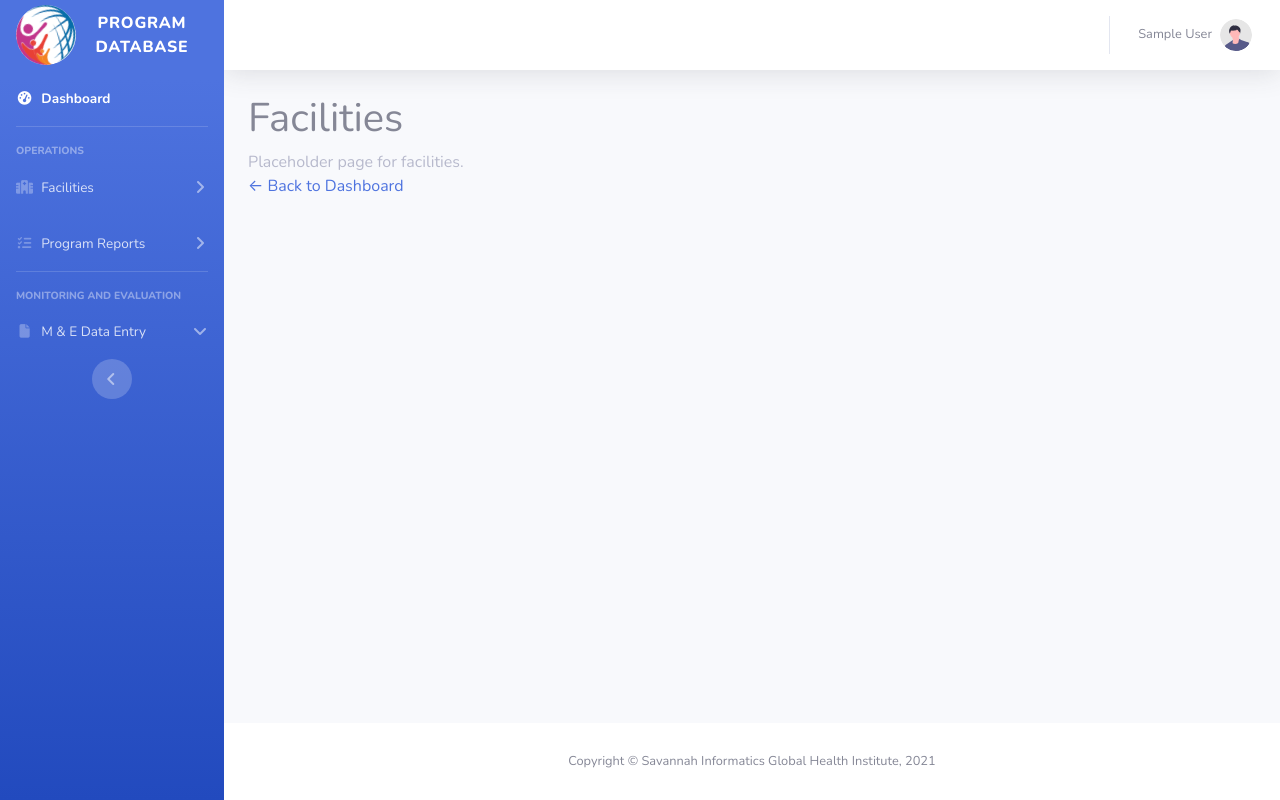
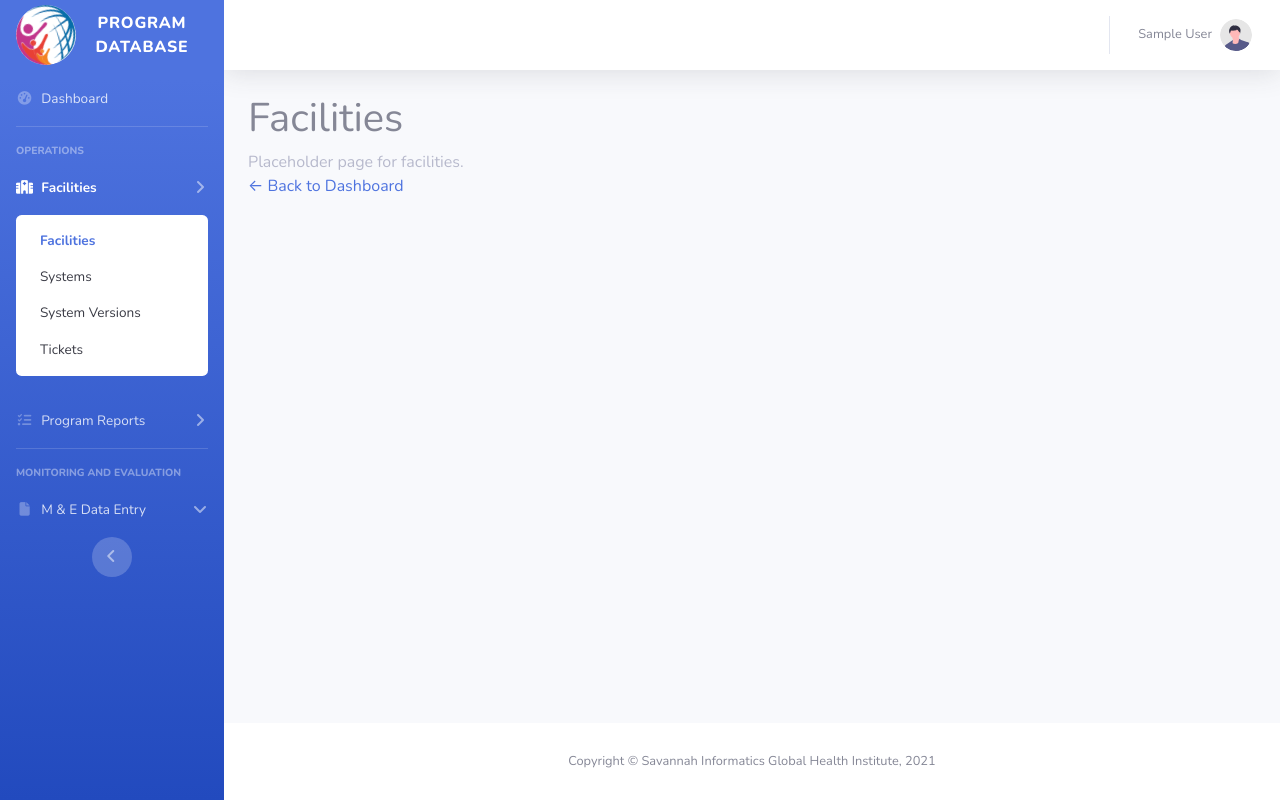
Before and after one commit to savannahghi/fahari, a Django app: page /common/facilities in a window 1280 px wide. Run offline with Django 3.2, Linux system fonts and the light colour scheme; a user stored in the database is signed in; tables that the repository leaves empty hold one stand-in row (values such as "Sample post"); parts of the project's set-up code (start-up, migrations or seed data) failed here and were passed over; some libraries are stand-ins or nearby versions.

Commit message:
feat: mark active menu items in side nav

```diff
--- a/pepfar_mle/common/views.py
+++ b/pepfar_mle/common/views.py
@@ -12,14 +12,36 @@ class ApprovedMixin(UserPassesTestMixin, View):
 class HomeView(LoginRequiredMixin, ApprovedMixin, TemplateView):
     template_name = "pages/home.html"
 
+    def get_context_data(self, **kwargs):
+        context = super().get_context_data(**kwargs)
+        context["active"] = "dashboard-nav"  # id of active nav element
+        return context
+
 
 class AboutView(LoginRequiredMixin, ApprovedMixin, TemplateView):
     template_name = "pages/about.html"
+
+    def get_context_data(self, **kwargs):
+        context = super().get_context_data(**kwargs)
+        context["active"] = "dashboard-nav"  # id of active nav element
+        return context
 
 
 class FacilityView(LoginRequiredMixin, ApprovedMixin, TemplateView):
     template_name = "pages/common/facilities.html"
 
+    def get_context_data(self, **kwargs):
+        context = super().get_context_data(**kwargs)
+        context["active"] = "facilities-nav"  # id of active nav element
+        context["selected"] = "facilities"  # id of selected page
+        return context
+
 
 class SystemsView(LoginRequiredMixin, ApprovedMixin, TemplateView):
     template_name = "pages/common/systems.html"
+
+    def get_context_data(self, **kwargs):
+        context = super().get_context_data(**kwargs)
+        context["active"] = "facilities-nav"  # id of active nav element
+        context["selected"] = "systems"  # id of selected page
+        return context
--- a/pepfar_mle/templates/fragments/atoms/dashboard_link.html
+++ b/pepfar_mle/templates/fragments/atoms/dashboard_link.html
@@ -1,6 +1,6 @@
 {% load static i18n compress%}
 
-<li class="nav-item active">
+<li class="nav-item {% if active == "dashboard-nav" %}active{% endif %}" id="dashboard-nav">
     <a class="nav-link" href="{% url 'home' %}">
         <i class="fas fa-fw fa-tachometer-alt"></i>
         <span>Dashboard</span></a>
--- a/pepfar_mle/templates/fragments/atoms/facilities_menu.html
+++ b/pepfar_mle/templates/fragments/atoms/facilities_menu.html
@@ -1,22 +1,22 @@
 {% load static i18n compress%}
 
-<li class="nav-item">
-    <a class="nav-link collapsed" href="#" data-toggle="collapse" data-target="#collapseTwo" aria-expanded="true" aria-controls="collapseTwo">
+<li class="nav-item {% if active == "facilities-nav" %}active{% endif %}" id="facilities-nav">
+    <a class="nav-link collapsed" href="#" data-toggle="collapse" data-target="#facilities-menu" aria-expanded="true" aria-controls="facilities-menu">
         <i class="fas fa-fw fa-hospital"></i>
         <span>Facilities</span>
     </a>
-    <div id="collapseTwo" class="collapse" aria-labelledby="headingTwo" data-parent="#accordionSidebar">
+    <div id="facilities-menu" class="collapse {% if active == "facilities-nav" %}show{% endif %}" aria-labelledby="headingTwo" data-parent="#accordionSidebar">
         <div class="bg-white py-2 collapse-inner rounded">
-            <a class="collapse-item" href="{% url 'common:facilities' %}">
+            <a class="collapse-item {% if selected == "facilities" %}active {% endif %}" id="facilities" href="{% url 'common:facilities' %}">
                 Facilities
             </a>
-            <a class="collapse-item" href="{% url 'common:systems' %}">
+            <a class="collapse-item {% if selected == "systems" %}active {% endif %}" id="systems" href="{% url 'common:systems' %}">
                 Systems
             </a>
-            <a class="collapse-item" href="{% url 'ops:versions' %}">
+            <a class="collapse-item {% if selected == "versions" %}active {% endif %}" id="versions" href="{% url 'ops:versions' %}">
                 System Versions
             </a>
-            <a class="collapse-item" href="{% url 'ops:tickets' %}">
+            <a class="collapse-item {% if selected == "tickets" %}active {% endif %}" id="tickets" href="{% url 'ops:tickets' %}">
                 Tickets
             </a>
         </div>
--- a/pepfar_mle/templates/fragments/atoms/monitoring_and_evaluation_data_entry_menu.html
+++ b/pepfar_mle/templates/fragments/atoms/monitoring_and_evaluation_data_entry_menu.html
@@ -1,11 +1,11 @@
 {% load static i18n compress%}
 
-<li class="nav-item">
-    <a class="nav-link" href="#" data-toggle="collapse" data-target="#collapsePages" aria-expanded="true" aria-controls="collapsePages">
+<li class="nav-item {% if active == "monitoring-and-evaluation-nav" %}active{% endif %}" id="monitoring-and-evaluation-nav">
+    <a class="nav-link" href="#" data-toggle="collapse" data-target="#monitoring-and-evaluation-menu" aria-expanded="true" aria-controls="monitoring-and-evaluation-menu">
         <i class="fas fa-fw fa-file"></i>
         <span>M & E Data Entry</span>
     </a>
-    <div id="collapsePages" class="collapse" aria-labelledby="headingPages" data-parent="#accordionSidebar">
+    <div id="monitoring-and-evaluation-menu" class="collapse" aria-labelledby="headingPages" data-parent="#accordionSidebar">
         <div class="bg-white py-2 collapse-inner rounded">
             <h6 class="collapse-header">DATIM</h6>
                 <a class="collapse-item" href="#">Prevention</a>
--- a/pepfar_mle/templates/fragments/atoms/program_menu.html
+++ b/pepfar_mle/templates/fragments/atoms/program_menu.html
@@ -1,22 +1,22 @@
 {% load static i18n compress%}
 
-<li class="nav-item">
-    <a class="nav-link collapsed" href="#" data-toggle="collapse" data-target="#collapseUtilities" aria-expanded="true" aria-controls="collapseUtilities">
+<li class="nav-item {% if active == "program-nav" %}active {% endif %}" id="program-nav">
+    <a class="nav-link collapsed" href="#" data-toggle="collapse" data-target="#program-menu" aria-expanded="true" aria-controls="program-menu">
         <i class="fas fa-fw fa-tasks"></i>
         <span>Program Reports</span>
     </a>
-    <div id="collapseUtilities" class="collapse" aria-labelledby="headingUtilities" data-parent="#accordionSidebar">
+    <div id="program-menu" class="collapse {% if active == "program-nav" %}show{% endif %}" aria-labelledby="program-menu" data-parent="#accordionSidebar">
         <div class="bg-white py-2 collapse-inner rounded">
-            <a class="collapse-item" href="{% url 'ops:activity_log' %}">
+            <a class="collapse-item {% if selected == "activity-log" %}active {% endif %}" id="activity-log" href="{% url 'ops:activity_log' %}">
                 Activity Log
             </a>
-            <a class="collapse-item" href="{% url 'ops:site_mentorship' %}">
+            <a class="collapse-item {% if selected == "site-mentorship" %}active {% endif %}" id="site-mentorship" href="{% url 'ops:site_mentorship' %}">
                 Site Mentorship
             </a>
-            <a class="collapse-item" href="{% url 'ops:daily_site_updates' %}">
-                Daily Updates
+            <a class="collapse-item {% if selected == "daily-site-updates" %}active {% endif %}" id="daily-site-updates" href="{% url 'ops:daily_site_updates' %}">
+                Daily Site Updates
             </a>
-            <a class="collapse-item" href="{% url 'ops:timesheets' %}">
+            <a class="collapse-item {% if selected == "timesheets" %}active {% endif %}" id="timesheets" href="{% url 'ops:timesheets' %}">
                 Timesheets
             </a>
         </div>
```
Also changed, not shown: pepfar_mle/common/tests/test_views.py (+30 -0 lines), pepfar_mle/ops/tests/test_views.py (added, +47 -0 lines), pepfar_mle/ops/views.py (+36 -0 lines).
